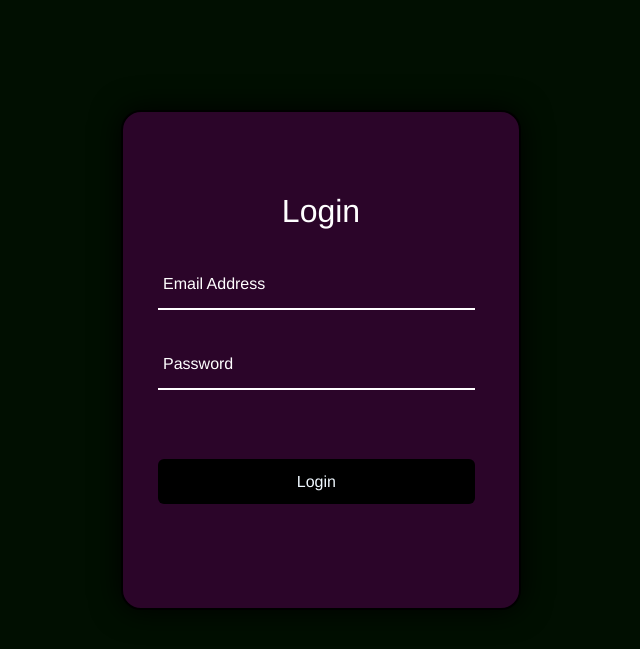
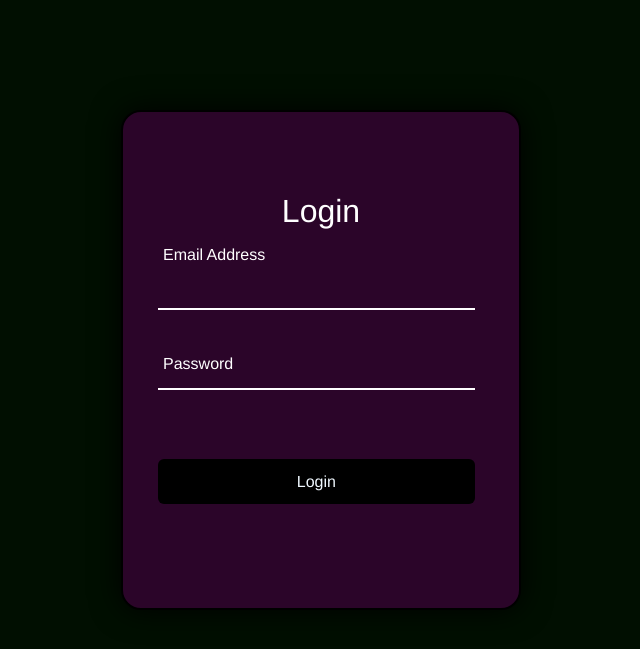
Before and after one commit to demiralyubenova/flask_web_app, a Flask app: page /login in a window 1280 px wide, with the restyled element focused. Shown: the part 56-705 px from the top of the page, without its empty margins (319-959 px from the left). Run offline with Flask 3, Linux system fonts and the light colour scheme; some libraries are stand-ins or nearby versions.

Commit message:
fixing a small issue

```diff
--- a/website/static/style.css
+++ b/website/static/style.css
@@ -127,7 +127,7 @@ body{
   top: -5px;
 }
 
-.input-box-login input:focus::after~label,
+.input-box-login input:focus~label,
 .input-box-login input:not(:placeholder-shown)~label{
   top: -5px;
 }
--- a/website/templates/login.html
+++ b/website/templates/login.html
@@ -19,7 +19,7 @@
       />
       <label for="password">Password</label>
     </div>
-    <br />
+    <br/>
     <button type="submit" class="btn-login">Login</button>
   </form>
 </div>
```
Also changed, not shown: instance/database.db.
